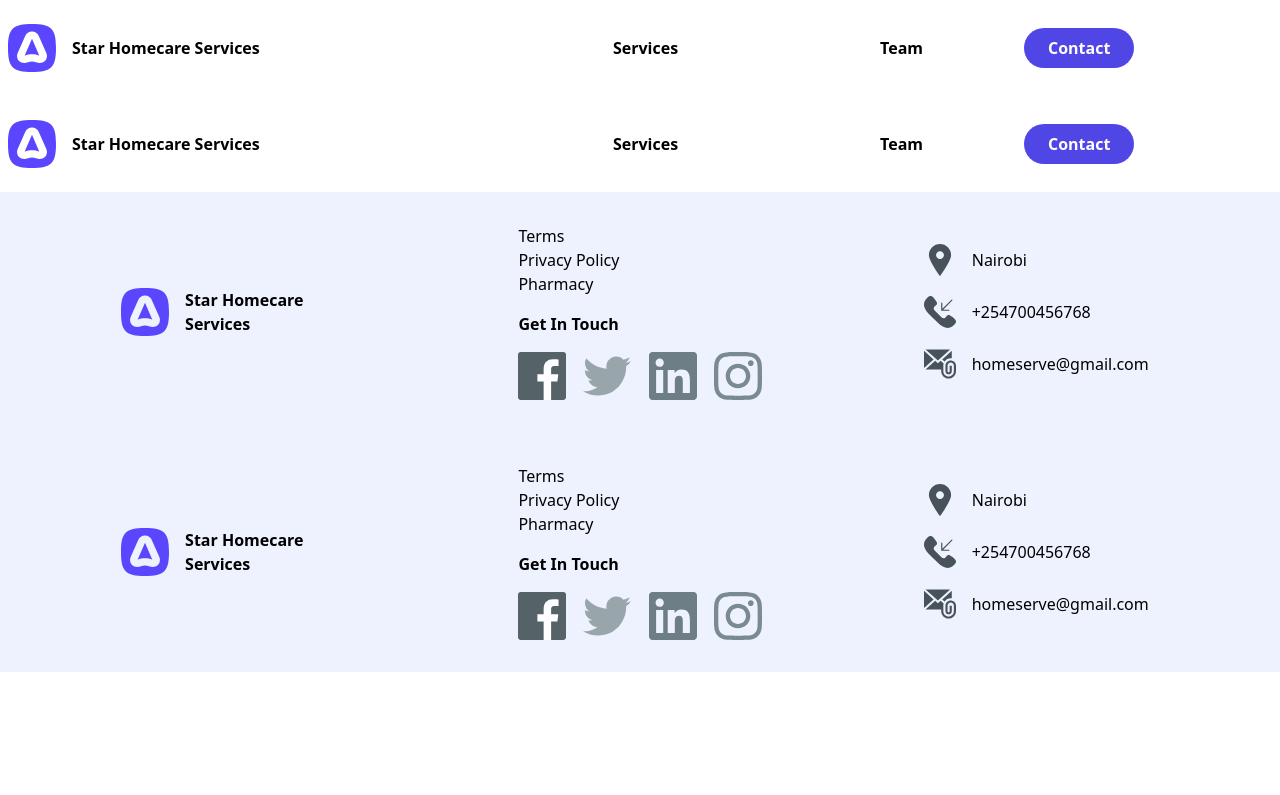
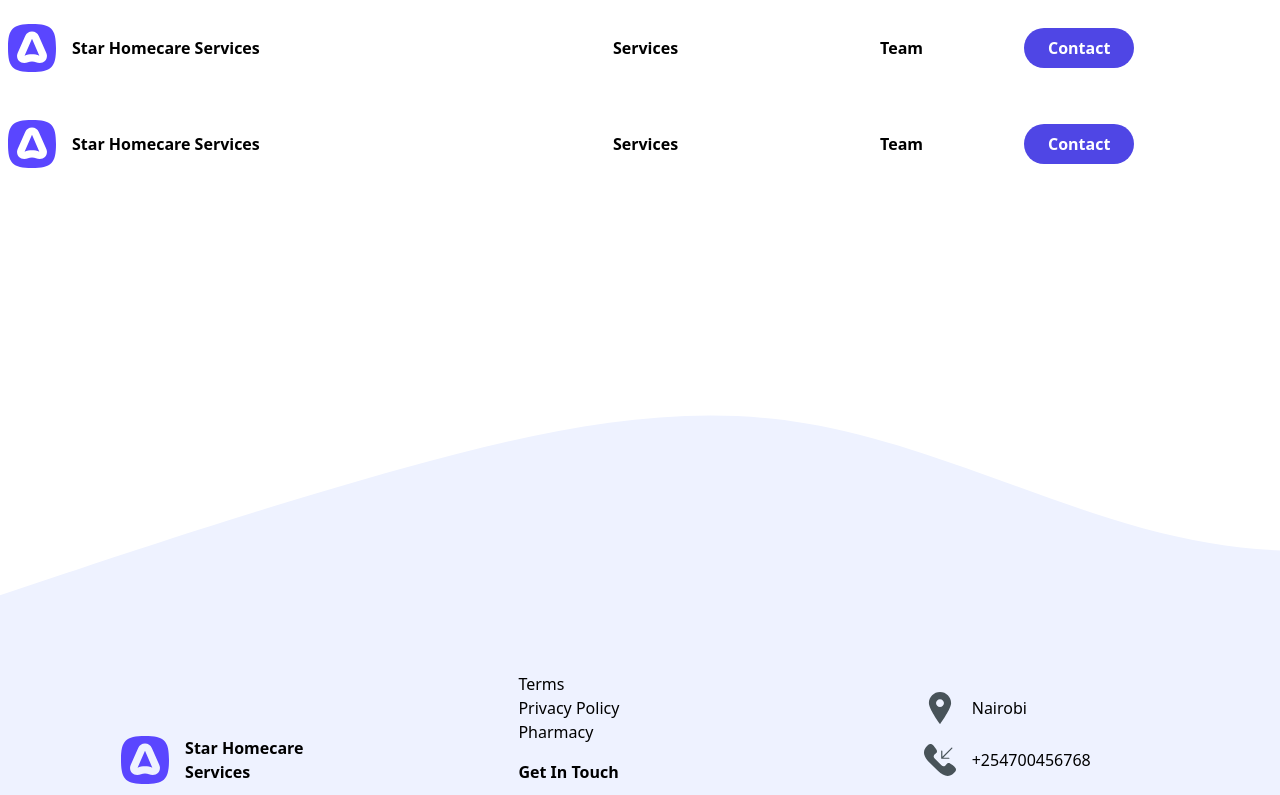
Before and after one commit to jbuyu/realdoc, a Next.js app: page /components/Layout in a window 1280 px wide. Shown: the top 795 px of the page. Built offline with nearby package versions, Linux system fonts and the light colour scheme.

Commit message:
shifts wave to main page

```diff
--- a/pages/components/Layout.js
+++ b/pages/components/Layout.js
@@ -2,6 +2,7 @@ import React, { Component } from "react";
 import Header from "./Header";
 import Footer from "./Footer";
 import NavBar from "./NavBar";
+import Wave from "./Wave";
 class Layout extends Component {
   render() {
     const { children } = this.props;
@@ -10,6 +11,7 @@ class Layout extends Component {
         <Header />
         <NavBar />
         {children}
+        <Wave />
         <Footer />
       </div>
     );
--- a/pages/index.tsx
+++ b/pages/index.tsx
@@ -11,7 +11,7 @@ export default function Home() {
       {/* <Header /> */}
       <Body />
       <Choice />
-      <Wave />
+      {/* <Wave /> */}
       {/* <Footer /> */}
     </div>
   )
```
